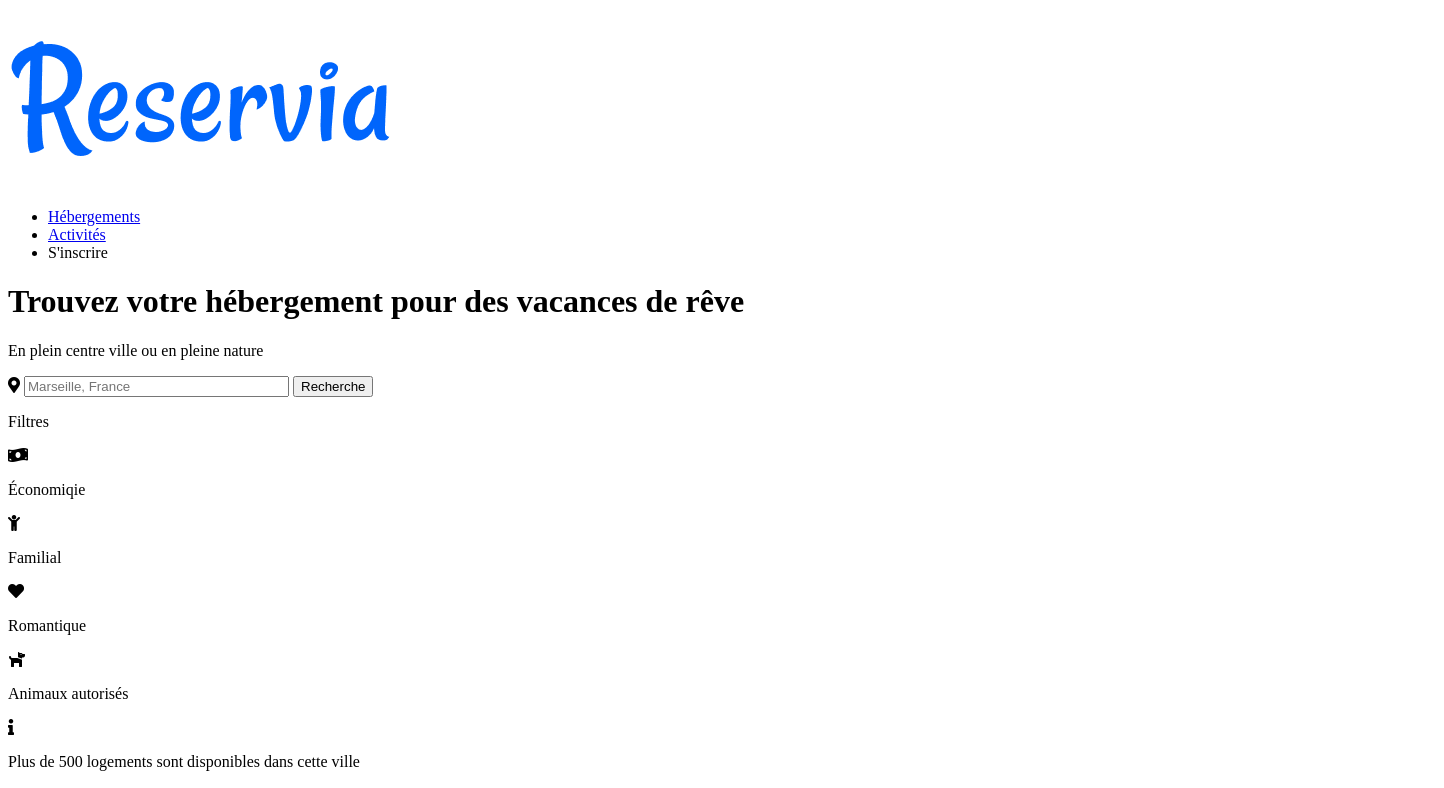
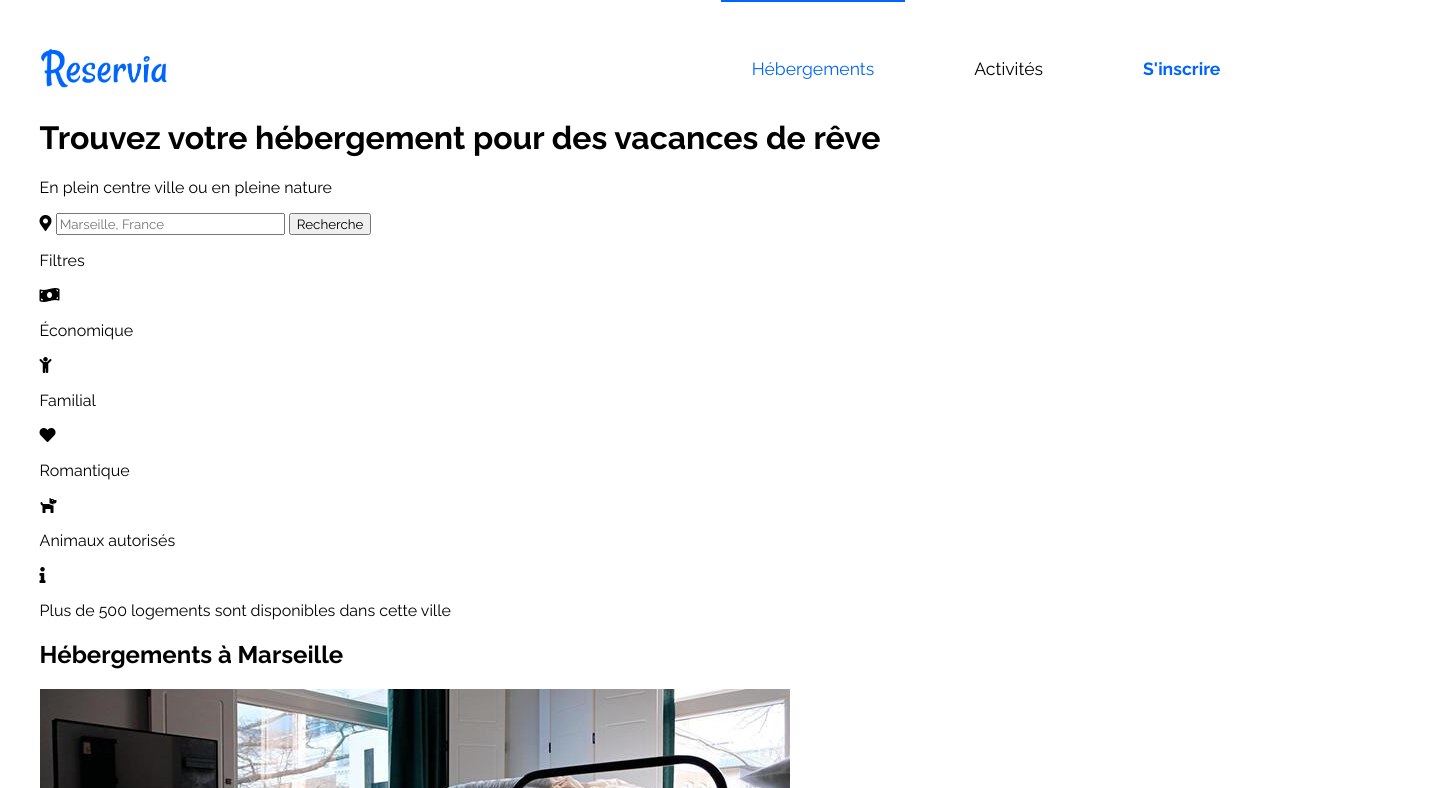
Before and after one commit to AnthonyWarnault/AnthonyWarnault_2_21122020, a plain HTML site: page index.html in a window 1280 px wide. Shown: the top 788 px of the page, 1444 px wide, since content can reach past the window. Drawn offline with Linux system fonts and the light colour scheme.

Commit message:
Css Header v1
Css header finis + correction html header

```diff
--- a/css/style.css
+++ b/css/style.css
@@ -0,0 +1,79 @@
+* {
+    box-sizing: border-box;
+    font-family: 'Raleway', sans-serif;
+}
+
+body {
+    display: flex;
+    justify-content: center;
+}
+
+#container {
+    width: 100%;
+    max-width: 95%;
+}
+
+/* ----- HEADER ----- */
+
+#header {
+    display: flex;
+    align-items: center;
+    justify-content: space-between;
+    margin-top: 30px;
+}
+
+.logo {
+    display: flex;
+    height: 60px;
+    width: 200px;
+}
+
+                            /* NAV */
+
+nav {
+    display: flex;
+    align-items: center;
+    margin-right: 20px;
+}
+
+nav ul {
+    display: flex;
+    font-size: 1.1em;
+    padding: 0;
+}
+
+nav li {
+    list-style-type: none;
+    display: flex;
+    align-items: center;
+}
+
+nav li a {
+    display: flex;
+    align-items: center;
+    justify-content: center;
+    color: black;
+    text-decoration: none;
+    margin-left: 100px;
+    position: relative;
+}
+
+.lock {
+    color: #0065FC;
+}
+
+.barre {
+    background-color: #0065FC;
+    width: 150%;
+    height: 2px;
+    position: absolute;
+    top: -58px;
+}
+
+#inscription {
+    font-weight: bold;
+    color: #0065FC;
+    margin-left: 100px;
+}
+
+/* ----- BODY HEADER ------ */
--- a/index.html
+++ b/index.html
@@ -17,9 +17,9 @@
             </div>
             <nav> <!--block 2-->
                 <ul>
-                    <li><a href="#contenu-heberg">Hébergements</a></li>
+                    <li><a href="#contenu-heberg" class="lock">Hébergements<div class="barre"></div></a></li>
                     <li><a href="#contenu-acti">Activités</a></li>
-                    <li>S'inscrire</li>
+                    <li id="inscription">S'inscrire</li>
                 </ul>
             </nav>
         </div>
@@ -38,7 +38,7 @@
                 <p>Filtres</p>
                 <div class="eco">
                     <i class="fas fa-money-bill-wave"></i>
-                    <p>Économiqie</p>
+                    <p>Économique</p>
                 </div>
                 <div class="famille">
                     <i class="fas fa-child"></i>
```
